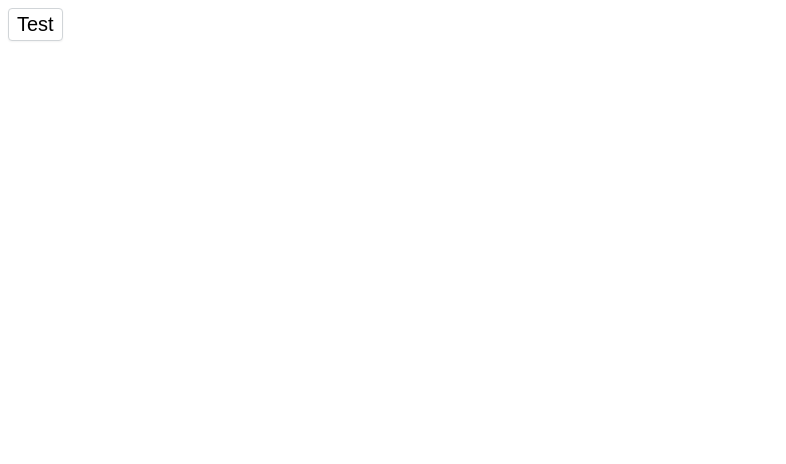
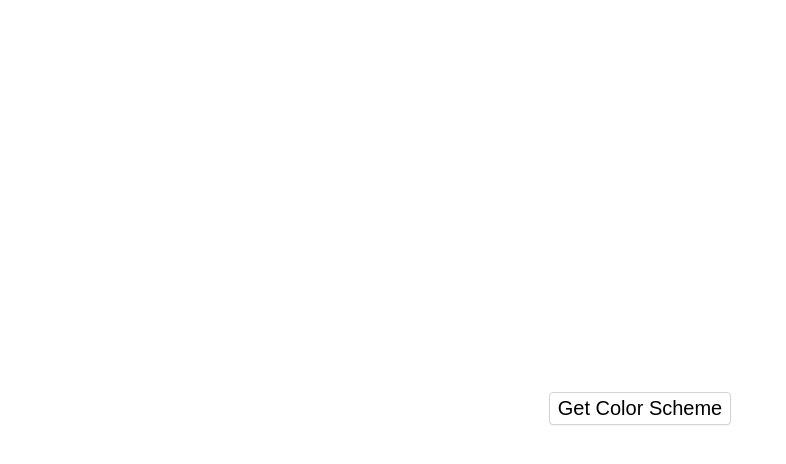
Before and after one commit to prashantbhudwal/proj__colorSchemeGenerator-solo, a Next.js app: page / in a window 1280 px wide. Shown: the top 464 px of the page, without its empty margins (0-786 px from the left). Built offline with nearby package versions, Linux system fonts and the light colour scheme.

Commit message:
Add container for the app

```diff
--- a/app/page.tsx
+++ b/app/page.tsx
@@ -1,7 +1,19 @@
 "use client";
-
+import styled from "styled-components";
 import Button from "./Components/Button";
 
+const StyledApp = styled.div`
+  display: flex;
+  flex-direction: column;
+  align-items: center;
+  justify-content: center;
+  height: 100vh;
+`;
+
 export default function Home() {
-  return <Button>Test</Button>;
+  return (
+    <StyledApp>
+      <Button>Get Color Scheme</Button>
+    </StyledApp>
+  );
 }
```
